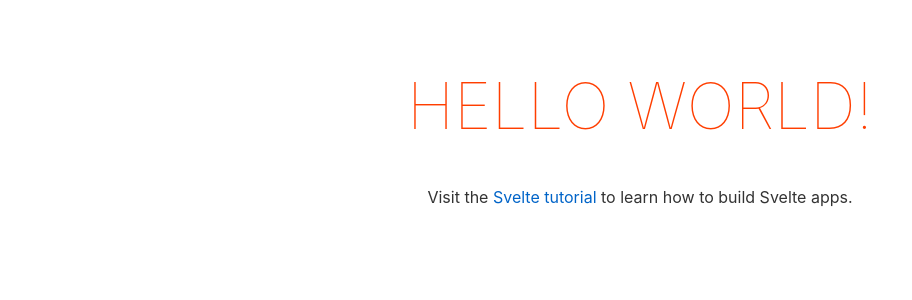
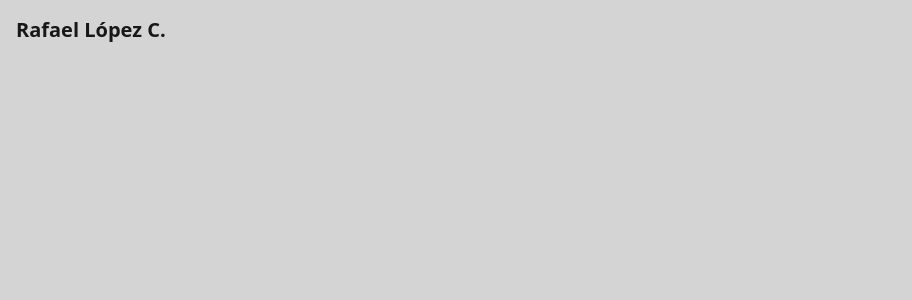
Before and after one commit to Rflopz/amacving, a Svelte app: page / in a window 1280 px wide. Shown: the top 300 px of the page, without its empty margins (0-912 px from the left). Built offline with nearby package versions, Linux system fonts and the light colour scheme.

Commit message:
tailwindcss configured and running

```diff
--- a/package.json
+++ b/package.json
@@ -18,6 +18,10 @@
     "svelte": "^3.0.0"
   },
   "dependencies": {
-    "sirv-cli": "^1.0.0"
+    "autoprefixer": "^10.3.1",
+    "prettier": "~2.2.1",
+    "sirv-cli": "^1.0.0",
+    "svelte-preprocess": "^4.7.4",
+    "tailwindcss": "^2.2.7"
   }
 }
--- /dev/null
+++ b/postcss.config.js
@@ -0,0 +1,6 @@
+module.exports = {
+    plugins: {
+        autoprefixer: {},
+        tailwindcss: {},
+    }
+}
--- a/public/index.html
+++ b/public/index.html
@@ -3,6 +3,13 @@
 <head>
 	<meta charset='utf-8'>
 	<meta name='viewport' content='width=device-width,initial-scale=1'>
+
+	<style>
+	  	body {
+			margin: 0;
+			padding: 0;
+		}
+	</style>
 
 	<title>Svelte app</title>
 
--- a/rollup.config.js
+++ b/rollup.config.js
@@ -4,6 +4,7 @@ import resolve from '@rollup/plugin-node-resolve';
 import livereload from 'rollup-plugin-livereload';
 import { terser } from 'rollup-plugin-terser';
 import css from 'rollup-plugin-css-only';
+import sveltePreprocess from "svelte-preprocess";
 
 const production = !process.env.ROLLUP_WATCH;
 
@@ -38,6 +39,20 @@ export default {
 	},
 	plugins: [
 		svelte({
+
+			preprocess: sveltePreprocess({
+				sourceMap: !production,
+				postcss: {
+				  plugins: [
+					 require("tailwindcss"),
+					 require("autoprefixer"),
+				  ],
+				},
+			}),
+
+
+
+
 			compilerOptions: {
 				// enable run-time checks when not in production
 				dev: !production
--- a/src/App.svelte
+++ b/src/App.svelte
@@ -1,30 +1,34 @@
 <script>
-	export let name;
+	import theme from './store/theme'
+	import { onMount } from 'svelte'
+
+	import Navbar from './components/navbar.svelte'
+
+	onMount( async () => {
+		if (localStorage.theme === 'dark' || (!('theme' in localStorage) && window.matchMedia('(prefers-color-scheme: dark)').matches) )
+            theme.set( 'dark' )
+        else
+            theme.set( 'light' )
+	})
+
 </script>
 
-<main>
-	<h1>Hello {name}!</h1>
-	<p>Visit the <a href="https://svelte.dev/tutorial">Svelte tutorial</a> to learn how to build Svelte apps.</p>
-</main>
+<div class={$theme}>
 
-<style>
-	main {
-		text-align: center;
-		padding: 1em;
-		max-width: 240px;
-		margin: 0 auto;
-	}
+    <div class="absolute p-4 w-screen h-full bg-gray-300 dark:bg-gray-600">
+		<Navbar />
+	</div>
 
-	h1 {
-		color: #ff3e00;
-		text-transform: uppercase;
-		font-size: 4em;
-		font-weight: 100;
-	}
+</div>
 
-	@media (min-width: 640px) {
-		main {
-			max-width: none;
-		}
-	}
+
+<style global lang="postcss">
+  @tailwind base;
+  @tailwind components;
+  @tailwind utilities;
+
+  body {
+	  margin: 0;
+	  padding: 0;
+  }
 </style>
--- /dev/null
+++ b/src/components/navbar.svelte
@@ -0,0 +1,15 @@
+<script>
+    import theme from '../store/theme'
+
+
+	const toggleTheme = () => {
+		theme.set( $theme === 'dark' ? 'light' : 'dark' )
+        localStorage.theme = $theme;
+	}
+
+
+</script>
+
+<nav class="flex items-center justify-between">
+    <h1 class="text-xl text-gray-900 dark:text-gray-400 font-bold">Rafael López C.</h1>
+</nav>
--- a/src/main.js
+++ b/src/main.js
@@ -2,9 +2,7 @@ import App from './App.svelte';
 
 const app = new App({
 	target: document.body,
-	props: {
-		name: 'world'
-	}
+	props: {}
 });
 
 export default app;
--- /dev/null
+++ b/src/store/theme.js
@@ -0,0 +1,5 @@
+import { writable } from 'svelte/store'
+
+const theme = writable( 'dark' )
+
+export default theme
--- /dev/null
+++ b/tailwind.config.js
@@ -0,0 +1,26 @@
+const colors = require('tailwindcss/colors')
+
+module.exports = {
+  mode: 'jit',
+  purge: [ './src/**/*.svelte' ],
+  darkMode: 'class',
+  variants: {
+    extend: {
+      textOpacity: ['dark']
+    }
+  },
+  theme: {
+    colors: {
+      ...colors,
+      // Build your palette here
+      transparent: 'transparent',
+      current: 'currentColor',
+      blueGray: colors.blueGray,
+      gray: colors.trueGray,
+      warmGray: colors.warmGray,
+      red: colors.red,
+      sky: colors.sky,
+      yellow: colors.amber,
+    }
+  }
+}
```
Also changed, not shown: firebase.json (added), 2 other files (tests, documents, lock files or other folders).
